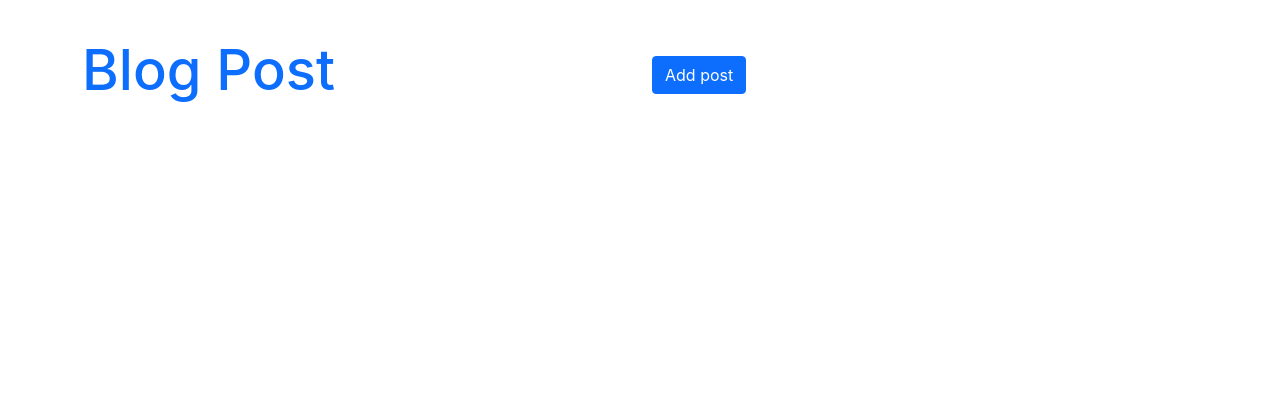
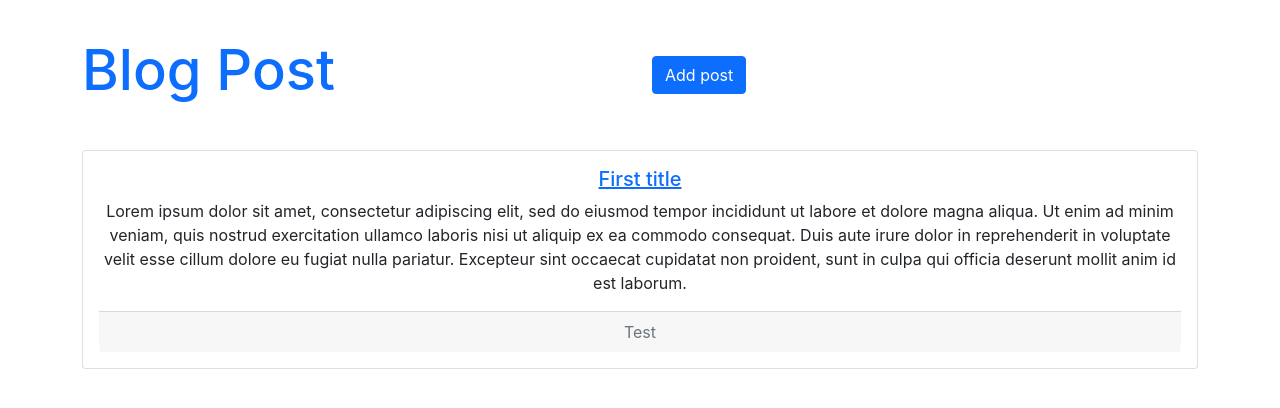
Before and after one commit to Branimir026/blogpost-json-server, a React (Create React App) app: page /1 in a window 1280 px wide. Shown: the top 408 px of the page. Built offline with nearby package versions, Linux system fonts and the light colour scheme; data requests are answered from the project's data file; the HTML template or start-up script is replaced by a standard one.

Commit message:
Added BlogItemDetails component and made dynamic route for it

```diff
--- a/src/App.js
+++ b/src/App.js
@@ -7,6 +7,7 @@ import { BrowserRouter as Router, Switch, Route } from "react-router-dom";
 import Header from "./components/Header";
 import AddBlogItem from "./components/AddBlogItem";
 import BlogItems from "./components/BlogItems";
+import BlogItemDetails from "./components/BlogItemDetails";
 
 const App = () => {
   return (
@@ -15,7 +16,8 @@ const App = () => {
         <Header />
         <Switch>
           <Route path="/" exact component={BlogItems} />
-          <Route path="/addItem" exact component={AddBlogItem} />
+          <Route path="/addItem" component={AddBlogItem} />
+          <Route path="/:id" component={BlogItemDetails} />
         </Switch>
       </Container>
     </Router>
--- a/src/components/BlogItem.js
+++ b/src/components/BlogItem.js
@@ -1,10 +1,14 @@
 import Card from "react-bootstrap/Card";
+
+import { Link } from "react-router-dom";
 
 const BlogItem = ({ blog }) => {
   return (
     <Card className="text-center">
       <Card.Body>
-        <Card.Title>{blog.title}</Card.Title>
+        <Card.Title>
+          <Link to={`/${blog.id}`}>{blog.title}</Link>
+        </Card.Title>
         <Card.Text>{blog.text.slice(0, 250)}...</Card.Text>
         <Card.Footer className="text-muted">{blog.author}</Card.Footer>
       </Card.Body>
--- /dev/null
+++ b/src/components/BlogItemDetails.js
@@ -0,0 +1,53 @@
+import { useState, useEffect } from "react";
+
+import Card from "react-bootstrap/Card";
+
+import { Link } from "react-router-dom";
+
+import Row from "react-bootstrap/Row";
+import Col from "react-bootstrap/Col";
+
+const BlogItemDetails = ({ match }) => {
+  const [blog, setBlog] = useState({});
+  const [isLoading, setIsLoading] = useState(true);
+  const [error, setError] = useState(null);
+
+  useEffect(() => {
+    fetch(`http://localhost:8000/posts/${match.params.id}`)
+      .then((res) => {
+        if (!res.ok) {
+          throw Error("Could not fetch the data.");
+        }
+        return res.json();
+      })
+      .then((data) => {
+        setBlog(data);
+        setIsLoading(false);
+        setError(null);
+      })
+      .catch((err) => {
+        setError(err.message);
+        setIsLoading(false);
+      });
+  }, [match]);
+
+  return (
+    <Row>
+      <Col>
+        {error && <h2 className="error">{error}</h2>}
+        {isLoading && <h2>Loading...</h2>}
+        <Card className="text-center">
+          <Card.Body>
+            <Card.Title>
+              <Link to={`/${blog.id}`}>{blog.title}</Link>
+            </Card.Title>
+            <Card.Text>{blog.text}</Card.Text>
+            <Card.Footer className="text-muted">{blog.author}</Card.Footer>
+          </Card.Body>
+        </Card>
+      </Col>
+    </Row>
+  );
+};
+
+export default BlogItemDetails;
--- a/src/components/BlogItems.js
+++ b/src/components/BlogItems.js
@@ -1,4 +1,5 @@
 import { useState, useEffect } from "react";
+
 import BlogItem from "./BlogItem";
 
 import Row from "react-bootstrap/Row";
@@ -10,6 +11,10 @@ const BlogItems = () => {
   const [error, setError] = useState(null);
 
   useEffect(() => {
+    fetchBlogs();
+  }, []);
+
+  const fetchBlogs = () => {
     fetch(`http://localhost:8000/posts`)
       .then((res) => {
         if (!res.ok) {
@@ -26,7 +31,7 @@ const BlogItems = () => {
         setError(err.message);
         setIsLoading(false);
       });
-  }, []);
+  };
 
   return (
     <Row className="blog-items-container">
```
